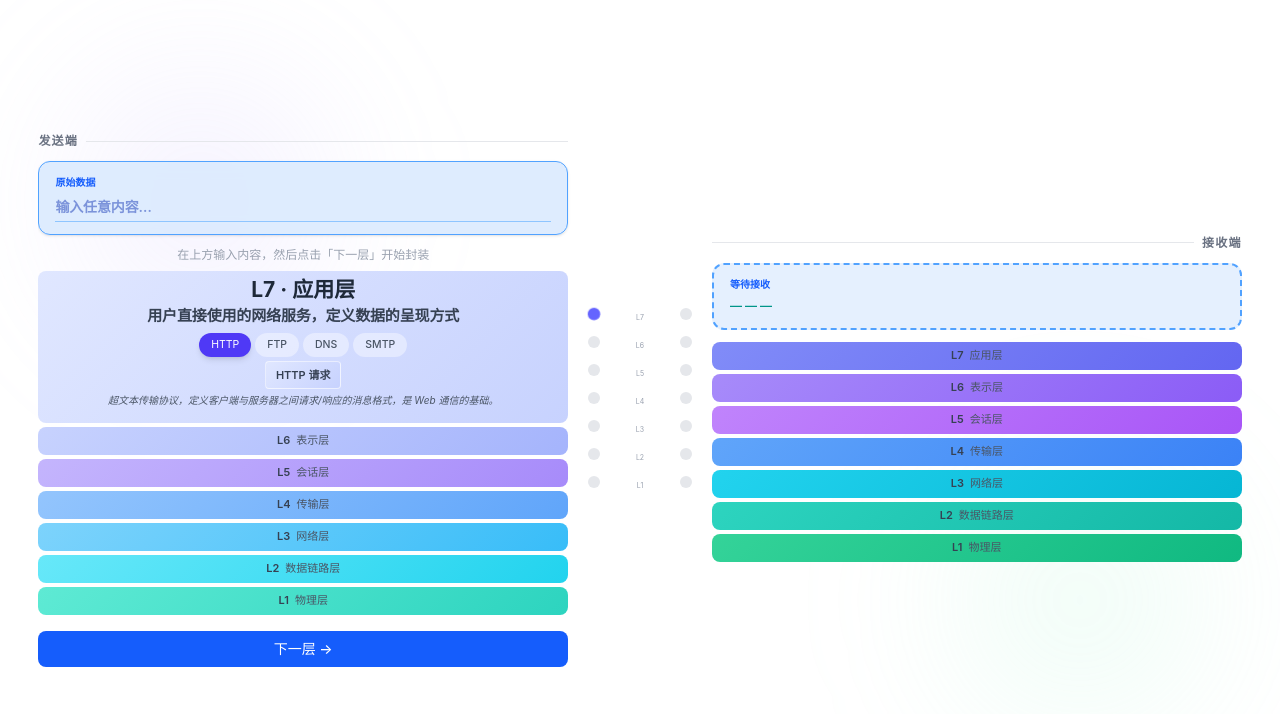
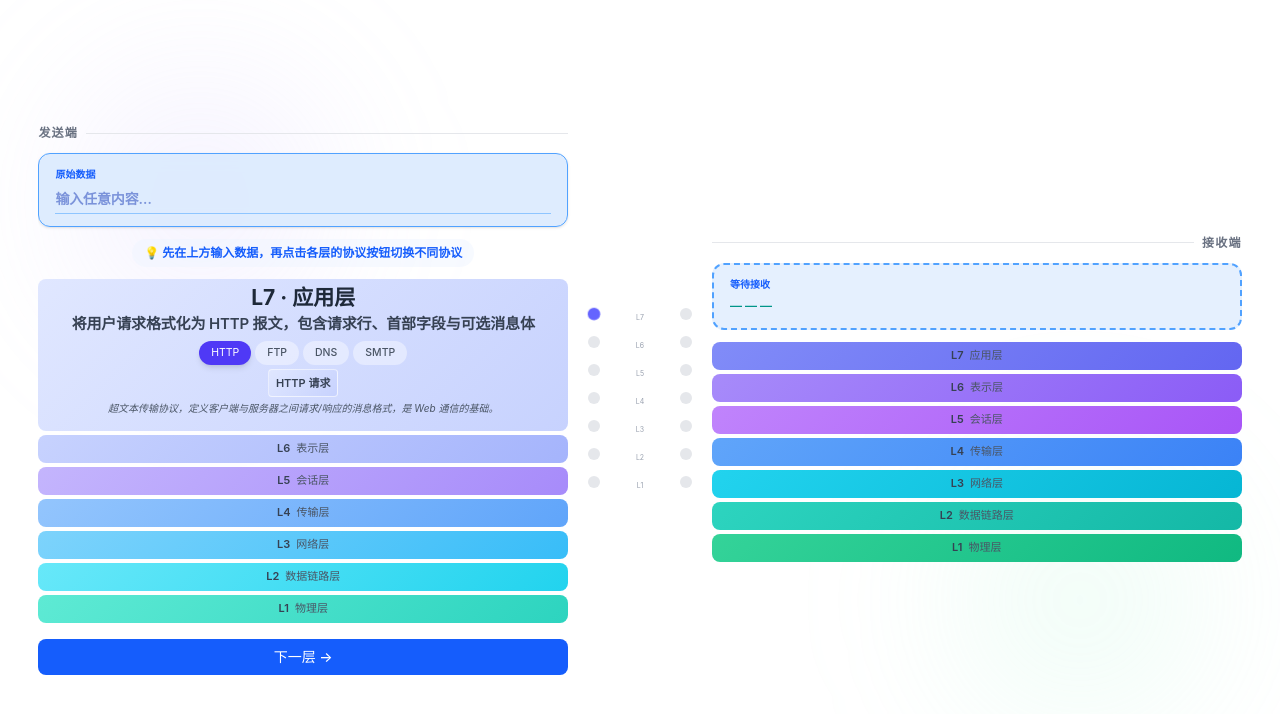
Before and after one commit to lirumao/osi-model-interactive, a Next.js app: page /explore in a window 1280 px wide. Shown: the top 714 px of the page. Built offline with nearby package versions, Linux system fonts and the light colour scheme.

Commit message:
feat(data): add per-protocol senderDesc/receiverDesc; LayerBand description follows active protocol

```diff
--- a/src/components/LayerBand.tsx
+++ b/src/components/LayerBand.tsx
@@ -174,8 +174,17 @@ export function LayerBand({ layer, status, colorFrom, colorTo, blocks = [], deta
         <div className="text-[21px] font-bold text-gray-800 leading-tight -mt-0.5">
           L{layer.level} · {layer.name}
         </div>
-        <div style={{ fontFamily: 'Inter, -apple-system, BlinkMacSystemFont, "Segoe UI", Roboto, sans-serif' }} className="text-[15px] font-semibold text-gray-700 mt-0.5 leading-[1.5] tracking-[-0.01em] opacity-95 text-center block w-full">
-          {variant === 'receiver' && receiverDescription ? receiverDescription : layer.description}
+        <div
+          style={{
+            fontFamily: 'Inter, -apple-system, BlinkMacSystemFont, "Segoe UI", Roboto, sans-serif',
+            transition: 'opacity 0.15s ease',
+            opacity: detailFade ? 1 : 0,
+          }}
+          className="text-[15px] font-semibold text-gray-700 mt-0.5 leading-[1.5] tracking-[-0.01em] opacity-95 text-center block w-full"
+        >
+          {variant === 'receiver'
+            ? (protocolInfo?.receiverDesc ?? receiverDescription ?? layer.receiverDescription)
+            : (protocolInfo?.senderDesc ?? layer.description)}
         </div>
         <div className="flex flex-wrap gap-1 mt-1.5 justify-center">
           {layer.protocols.map((p) => {
@@ -207,15 +216,15 @@ export function LayerBand({ layer, status, colorFrom, colorTo, blocks = [], deta
 
         {/* 封装方块行：水平排列，左=最新头部，右=原始数据 */}
         {hasBlocks && (
-          <div className="encap-row mt-1 flex flex-col items-center">
-            <div className="flex items-center justify-center gap-1 flex-wrap">
+          <div className="encap-row mt-1 flex flex-col items-center mx-[-12px]">
+            <div className="flex items-center justify-center gap-0.5 flex-nowrap overflow-x-auto w-full">
               {displayBlocks.map((b, idx) => (
                 <div
                   key={idx}
                   className="encap-block flex-shrink-0 flex items-center justify-center rounded text-[11px] font-semibold text-gray-700 whitespace-nowrap"
                   style={{
                     height: 28,
-                    padding: '0 10px',
+                    padding: '0 7px',
                     background: `linear-gradient(135deg, ${b.colorFrom}, ${b.colorTo})`,
                     border: '1px solid rgba(255,255,255,0.6)',
                     transition: 'opacity 0.15s ease',
--- a/src/components/ReceiverColumn.tsx
+++ b/src/components/ReceiverColumn.tsx
@@ -102,7 +102,7 @@ export function ReceiverColumn({ activeIndex, onNext, phase, l1Ref, userText, hi
       ) : activeIndex === 6 ? (
         /* L7 正在处理：已还原，显示正常样式 */
         <div className="rounded-xl px-4 py-3 mb-3 border border-emerald-300 bg-emerald-50/80">
-          <div className="text-[10px] text-emerald-600 font-semibold mb-1">已还原</div>
+          <div className="text-[10px] text-emerald-600 font-semibold mb-1">原始数据</div>
           <div className="font-semibold text-xs text-emerald-800">{userText}</div>
         </div>
       ) : (
--- a/src/components/SenderColumn.tsx
+++ b/src/components/SenderColumn.tsx
@@ -74,8 +74,8 @@ export function SenderColumn({ activeIndex, onNext, phase, l1Ref, userText, onUs
       </div>
       <DataCore variant="sender" userText={userText} onUserTextChange={onUserTextChange} />
       {activeIndex === 0 && !userText.trim() && (
-        <p className="text-xs text-gray-400 text-center mb-2">
-          在上方输入内容，然后点击「下一层」开始封装
+        <p className="text-xs text-blue-600 font-semibold text-center mb-3 bg-blue-50/50 px-3 py-1.5 rounded-full mx-auto w-fit">
+          💡 先在上方输入数据，再点击各层的协议按钮切换不同协议
         </p>
       )}
       <div className="flex flex-col flex-1 overflow-y-auto">
--- a/src/data/osi-layers.ts
+++ b/src/data/osi-layers.ts
@@ -5,6 +5,10 @@ export interface ProtocolDetail {
   displayName: string
   /** 百科式详细说明，显示在 encap-detail 区域 */
   detail: string
+  /** 发送端视角的层功能描述（替换 layer.description） */
+  senderDesc?: string
+  /** 接收端视角的层功能描述（替换 layer.receiverDescription） */
+  receiverDesc?: string
 }
 
 export interface OsiLayer {
@@ -34,10 +38,30 @@ export const OSI_LAYERS: OsiLayer[] = [
     receiverDescription: '解析 HTTP 报文，将数据呈现给用户',
     protocols: ['HTTP', 'FTP', 'DNS', 'SMTP'],
     protocolDetails: {
-      HTTP: { displayName: 'HTTP 请求', detail: '超文本传输协议，定义客户端与服务器之间请求/响应的消息格式，是 Web 通信的基础。' },
-      FTP:  { displayName: 'FTP 数据', detail: '文件传输协议，通过控制连接（21端口）与数据连接（20端口）分离实现高效文件上传下载。' },
-      DNS:  { displayName: 'DNS 查询', detail: '域名系统，将人类可读的域名（如 example.com）解析为机器可识别的 IP 地址。' },
-      SMTP: { displayName: 'SMTP 邮件', detail: '简单邮件传输协议，定义邮件在服务器之间传递的规则，负责邮件的发送与中转。' },
+      HTTP: {
+        displayName: 'HTTP 请求',
+        detail: '超文本传输协议，定义客户端与服务器之间请求/响应的消息格式，是 Web 通信的基础。',
+        senderDesc: '将用户请求格式化为 HTTP 报文，包含请求行、首部字段与可选消息体',
+        receiverDesc: '解析 HTTP 响应报文，提取状态码与消息体，交付给应用程序',
+      },
+      FTP: {
+        displayName: 'FTP 数据',
+        detail: '文件传输协议，通过控制连接（21端口）与数据连接（20端口）分离实现高效文件上传下载。',
+        senderDesc: '通过控制连接发送 FTP 命令，通过数据连接传输文件内容',
+        receiverDesc: '解析 FTP 响应码，接收数据连接上的文件内容，完成文件传输',
+      },
+      DNS: {
+        displayName: 'DNS 查询',
+        detail: '域名系统，将人类可读的域名（如 example.com）解析为机器可识别的 IP 地址。',
+        senderDesc: '将域名封装为 DNS 查询报文，向递归解析器请求 IP 地址',
+        receiverDesc: '解析 DNS 应答报文，提取 A/AAAA 记录，将 IP 地址返回给请求方',
+      },
+      SMTP: {
+        displayName: 'SMTP 邮件',
+        detail: '简单邮件传输协议，定义邮件在服务器之间传递的规则，负责邮件的发送与中转。',
+        senderDesc: '封装邮件为 SMTP 命令序列（EHLO / MAIL FROM / RCPT TO / DATA）',
+        receiverDesc: '解析 SMTP 命令，验证收件人地址，将邮件内容存入邮箱',
+      },
     },
     encapsulation: 'HTTP 请求',
     encapDetail: '用户发起请求，HTTP 协议将其格式化为标准报文',
@@ -51,9 +75,24 @@ export const OSI_LAYERS: OsiLayer[] = [
     receiverDescription: '解密 TLS，还原统一编码格式',
     protocols: ['SSL/TLS', 'JPEG', 'ASCII'],
     protocolDetails: {
-      'SSL/TLS': { displayName: 'TLS 加密', detail: '传输层安全协议，通过非对称加密协商密钥，再用对称加密保护后续通信，防止窃听与篡改。' },
-      JPEG:      { displayName: 'JPEG 压缩', detail: '有损图像压缩标准，利用人眼对高频细节不敏感的特性大幅减小图像体积，适用于照片传输。' },
-      ASCII:     { displayName: 'ASCII 编码', detail: '美国标准信息交换码，将128个字符映射为7位二进制数，是文本数据统一编码的基础标准。' },
+      'SSL/TLS': {
+        displayName: 'TLS 加密',
+        detail: '传输层安全协议，通过非对称加密协商密钥，再用对称加密保护后续通信，防止窃听与篡改。',
+        senderDesc: 'TLS 握手协商会话密钥，对应用层数据加密并封装为 TLS Record',
+        receiverDesc: '验证 TLS Record 的 MAC，解密密文，将明文数据交付给应用层',
+      },
+      JPEG: {
+        displayName: 'JPEG 压缩',
+        detail: '有损图像压缩标准，利用人眼对高频细节不敏感的特性大幅减小图像体积，适用于照片传输。',
+        senderDesc: '对图像进行 DCT 变换、量化与哈夫曼编码，压缩为 JPEG 格式',
+        receiverDesc: '解码 JPEG 数据流，反量化与 IDCT 变换，还原像素矩阵',
+      },
+      ASCII: {
+        displayName: 'ASCII 编码',
+        detail: '美国标准信息交换码，将128个字符映射为7位二进制数，是文本数据统一编码的基础标准。',
+        senderDesc: '将文本字符编码为 ASCII 字节序列，统一不同系统间的数据格式',
+        receiverDesc: '将字节序列按 ASCII 解码，还原为可读字符串后交付应用层',
+      },
     },
     encapsulation: 'SSL 加密',
     encapDetail: '对数据加密（TLS）并统一编码格式（UTF-8/ASCII）',
@@ -67,8 +106,18 @@ export const OSI_LAYERS: OsiLayer[] = [
     receiverDescription: '验证会话 ID，维持连接状态',
     protocols: ['NetBIOS', 'RPC'],
     protocolDetails: {
-      NetBIOS: { displayName: 'NetBIOS 会话', detail: '网络基本输入输出系统，提供局域网内的名称解析与会话建立服务，是早期 Windows 网络共享的基础。' },
-      RPC:     { displayName: 'RPC 调用', detail: '远程过程调用，允许程序像调用本地函数一样调用远程服务器上的函数，屏蔽网络通信细节。' },
+      NetBIOS: {
+        displayName: 'NetBIOS 会话',
+        detail: '网络基本输入输出系统，提供局域网内的名称解析与会话建立服务，是早期 Windows 网络共享的基础。',
+        senderDesc: '广播名称注册，建立 NetBIOS 会话，分配本次通信的会话 ID',
+        receiverDesc: '验证 NetBIOS 会话 ID，确认对端名称，维持会话状态',
+      },
+      RPC: {
+        displayName: 'RPC 调用',
+        detail: '远程过程调用，允许程序像调用本地函数一样调用远程服务器上的函数，屏蔽网络通信细节。',
+        senderDesc: '序列化函数调用参数，封装为 RPC 请求消息，建立远程调用上下文',
+        receiverDesc: '反序列化 RPC 请求，在本地执行对应函数，封装返回值回传',
+      },
     },
     encapsulation: '会话 ID',
     encapDetail: '建立并维持连接会话，分配唯一会话 ID',
@@ -82,8 +131,18 @@ export const OSI_LAYERS: OsiLayer[] = [
     receiverDescription: '重组 TCP 分段，还原完整数据流',
     protocols: ['TCP', 'UDP'],
     protocolDetails: {
-      TCP: { displayName: 'TCP 首部', detail: '传输控制协议，提供三次握手建立连接、序列号确保有序传输、ACK 确认机制保证可靠交付。' },
-      UDP: { displayName: 'UDP 首部', detail: '用户数据报协议，无连接、无确认，延迟极低，适用于视频流、游戏、DNS 等对速度敏感的场景。' },
+      TCP: {
+        displayName: 'TCP 首部',
+        detail: '传输控制协议，提供三次握手建立连接、序列号确保有序传输、ACK 确认机制保证可靠交付。',
+        senderDesc: '切分数据为 MSS 大小的段，添加序列号与端口号，三次握手建立连接',
+        receiverDesc: '按序列号重组乱序数据段，发送 ACK 确认，去掉 TCP 首部后向上交付',
+      },
+      UDP: {
+        displayName: 'UDP 首部',
+        detail: '用户数据报协议，无连接、无确认，延迟极低，适用于视频流、游戏、DNS 等对速度敏感的场景。',
+        senderDesc: '封装为 UDP 数据报，仅添加端口号与校验和，无连接直接发送',
+        receiverDesc: '校验 UDP 校验和，按目标端口将载荷数据交付给对应应用',
+      },
     },
     encapsulation: 'TCP 首部',
     encapDetail: 'TCP 分段数据，添加端口号确保送达正确应用',
@@ -97,9 +156,24 @@ export const OSI_LAYERS: OsiLayer[] = [
     receiverDescription: '读取目标 IP，确认数据到达本机',
     protocols: ['IP', 'ICMP', 'ARP'],
     protocolDetails: {
-      IP:   { displayName: 'IP 首部', detail: '互联网协议，为每个数据包添加源/目标 IP 地址，路由器据此在不同网络间逐跳转发数据包。' },
-      ICMP: { displayName: 'ICMP 报文', detail: '互联网控制消息协议，用于网络诊断（如 ping）和错误报告（如"目标不可达"），不传输用户数据。' },
-      ARP:  { displayName: 'ARP 请求', detail: '地址解析协议，在已知 IP 地址的情况下广播查询对应的 MAC 地址，实现局域网内的地址映射。' },
+      IP: {
+        displayName: 'IP 首部',
+        detail: '互联网协议，为每个数据包添加源/目标 IP 地址，路由器据此在不同网络间逐跳转发数据包。',
+        senderDesc: '添加源/目标 IP 地址，设置 TTL 与协议字段，路由器据此逐跳转发',
+        receiverDesc: '验证目标 IP 为本机，检查 TTL，剥除 IP 首部后向传输层递交',
+      },
+      ICMP: {
+        displayName: 'ICMP 报文',
+        detail: '互联网控制消息协议，用于网络诊断（如 ping）和错误报告（如"目标不可达"），不传输用户数据。',
+        senderDesc: '封装 ICMP Echo Request 或错误通知消息，用于网络探测与路径诊断',
+        receiverDesc: '解析 ICMP 类型字段，响应 Echo Request 或记录错误信息',
+      },
+      ARP: {
+        displayName: 'ARP 请求',
+        detail: '地址解析协议，在已知 IP 地址的情况下广播查询对应的 MAC 地址，实现局域网内的地址映射。',
+        senderDesc: '广播 ARP 请求帧，查询目标 IP 地址对应的 MAC 地址',
+        receiverDesc: '响应 ARP 请求，回复本机 MAC 地址，缓存对端 IP/MAC 映射',
+      },
     },
     encapsulation: 'IP 首部',
     encapDetail: '添加源/目标 IP，路由器据此决定转发路径',
@@ -113,9 +187,24 @@ export const OSI_LAYERS: OsiLayer[] = [
     receiverDescription: '校验 MAC 地址，剥除帧头',
     protocols: ['Ethernet', 'Wi-Fi', 'PPP'],
     protocolDetails: {
-      Ethernet: { displayName: 'MAC 帧头', detail: '以太网协议，将数据封装为帧并附加源/目标 MAC 地址与 CRC 校验码，保障局域网内相邻节点的可靠传输。' },
-      'Wi-Fi':  { displayName: 'Wi-Fi 帧头', detail: '无线局域网标准（IEEE 802.11），通过无线电波传输帧，增加了认证和加密字段以保护无线信道安全。' },
-      PPP:      { displayName: 'PPP 帧头', detail: '点对点协议，用于两台设备之间的直连通信，提供认证、压缩和多协议封装，常用于宽带拨号连接。' },
+      Ethernet: {
+        displayName: 'MAC 首部',
+        detail: '以太网协议，将数据封装为帧并附加源/目标 MAC 地址与 CRC 校验码，保障局域网内相邻节点的可靠传输。',
+        senderDesc: '封装为以太网帧，添加目标/源 MAC 地址、EtherType 字段与 FCS 校验码',
+        receiverDesc: '校验 FCS 完整性，验证目标 MAC 地址，剥除以太网帧头尾',
+      },
+      'Wi-Fi': {
+        displayName: 'Wi-Fi 帧头',
+        detail: '无线局域网标准（IEEE 802.11），通过无线电波传输帧，增加了认证和加密字段以保护无线信道安全。',
+        senderDesc: '封装为 802.11 帧，添加 BSSID 与序列控制字段，CCMP 加密帧体',
+        receiverDesc: '解密 CCMP，校验帧完整性，验证 BSSID，剥除 802.11 帧头',
+      },
+      PPP: {
+        displayName: 'PPP 帧头',
+        detail: '点对点协议，用于两台设备之间的直连通信，提供认证、压缩和多协议封装，常用于宽带拨号连接。',
+        senderDesc: '封装为 PPP 帧，添加标志字节（0x7E）、协议字段与 FCS 尾部',
+        receiverDesc: '校验 PPP FCS，剥除标志字节与协议字段，提取网络层数据包',
+      },
     },
     encapsulation: 'MAC 首部',
     encapDetail: '封装成帧，MAC 地址确保在局域网内正确投递',
@@ -129,9 +218,24 @@ export const OSI_LAYERS: OsiLayer[] = [
     receiverDescription: '接收物理信号，还原为比特流',
     protocols: ['RJ45', '光纤', '802.11'],
     protocolDetails: {
-      RJ45:   { displayName: '电信号', detail: 'RJ45 双绞线接口，通过铜线传输差分电压信号，支持最高 10 Gbps，是有线以太网最常见的物理介质。' },
-      '光纤': { displayName: '光信号', detail: '利用光的全内反射在玻璃纤维中传输数据，带宽极高、损耗极低，是骨干网与跨洋通信的核心介质。' },
-      '802.11': { displayName: '无线电波', detail: 'Wi-Fi 物理层标准，将比特流调制为 2.4GHz/5GHz/6GHz 无线电波，通过天线在空气中传播。' },
+      RJ45: {
+        displayName: '电信号',
+        detail: 'RJ45 双绞线接口，通过铜线传输差分电压信号，支持最高 10 Gbps，是有线以太网最常见的物理介质。',
+        senderDesc: '将比特流编码为差分电压信号，通过双绞线铜缆向外发送',
+        receiverDesc: '接收双绞线上的电压信号，均衡放大后解码为数字比特流',
+      },
+      '光纤': {
+        displayName: '光信号',
+        detail: '利用光的全内反射在玻璃纤维中传输数据，带宽极高、损耗极低，是骨干网与跨洋通信的核心介质。',
+        senderDesc: '将比特流调制为激光脉冲，通过光纤以光速传输',
+        receiverDesc: '光电探测器接收光脉冲，经跨阻放大器转换后解码为比特流',
+      },
+      '802.11': {
+        displayName: '无线电波',
+        detail: 'Wi-Fi 物理层标准，将比特流调制为 2.4GHz/5GHz/6GHz 无线电波，通过天线在空气中传播。',
+        senderDesc: '将比特流经 OFDM 调制编码为射频信号，通过天线发射',
+        receiverDesc: '天线接收射频信号，经 ADC 采样与 OFDM 解调，还原为比特流',
+      },
     },
     encapsulation: '',
     encapDetail: '比特流通过 RJ45/光纤/802.11 转为物理信号发送',
```
